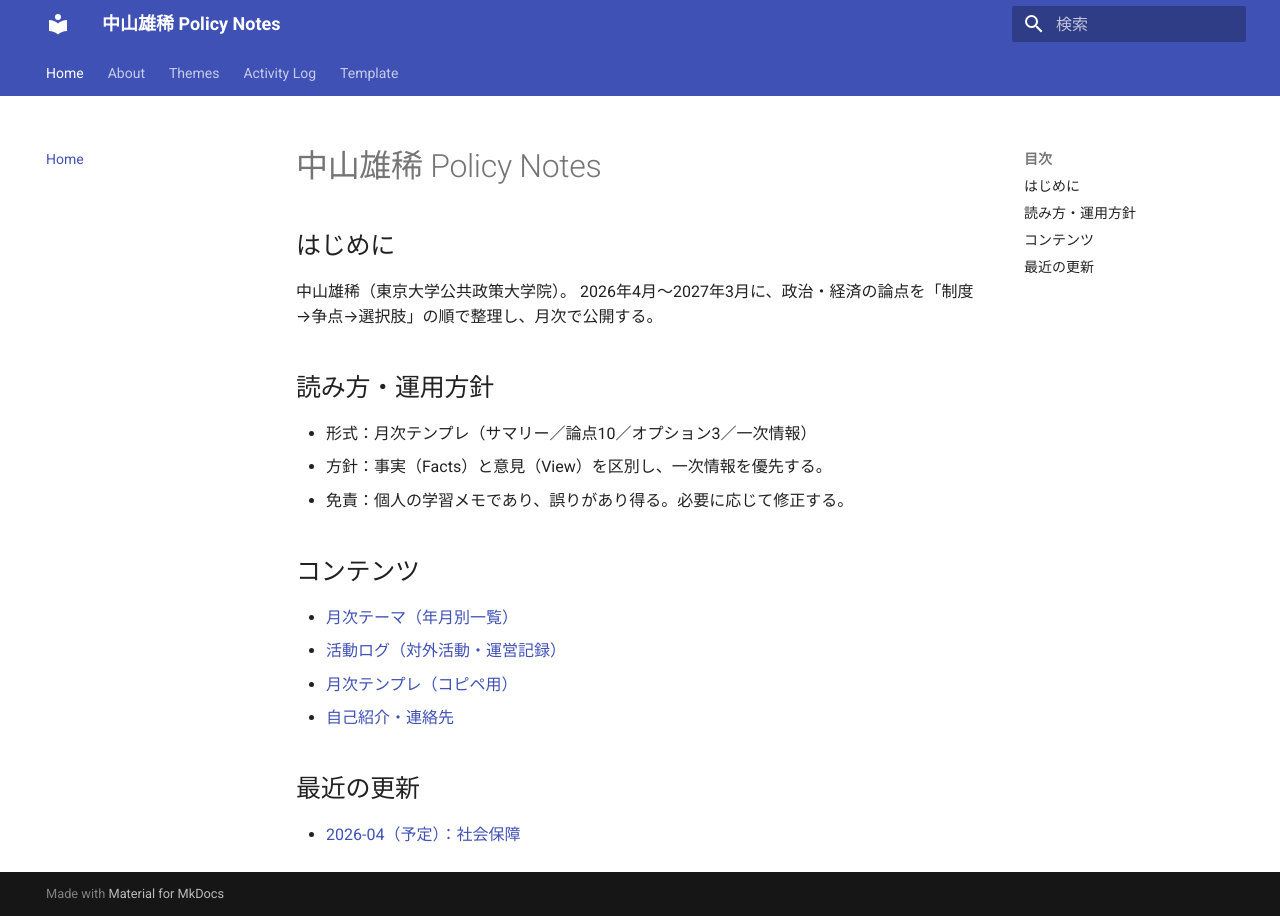
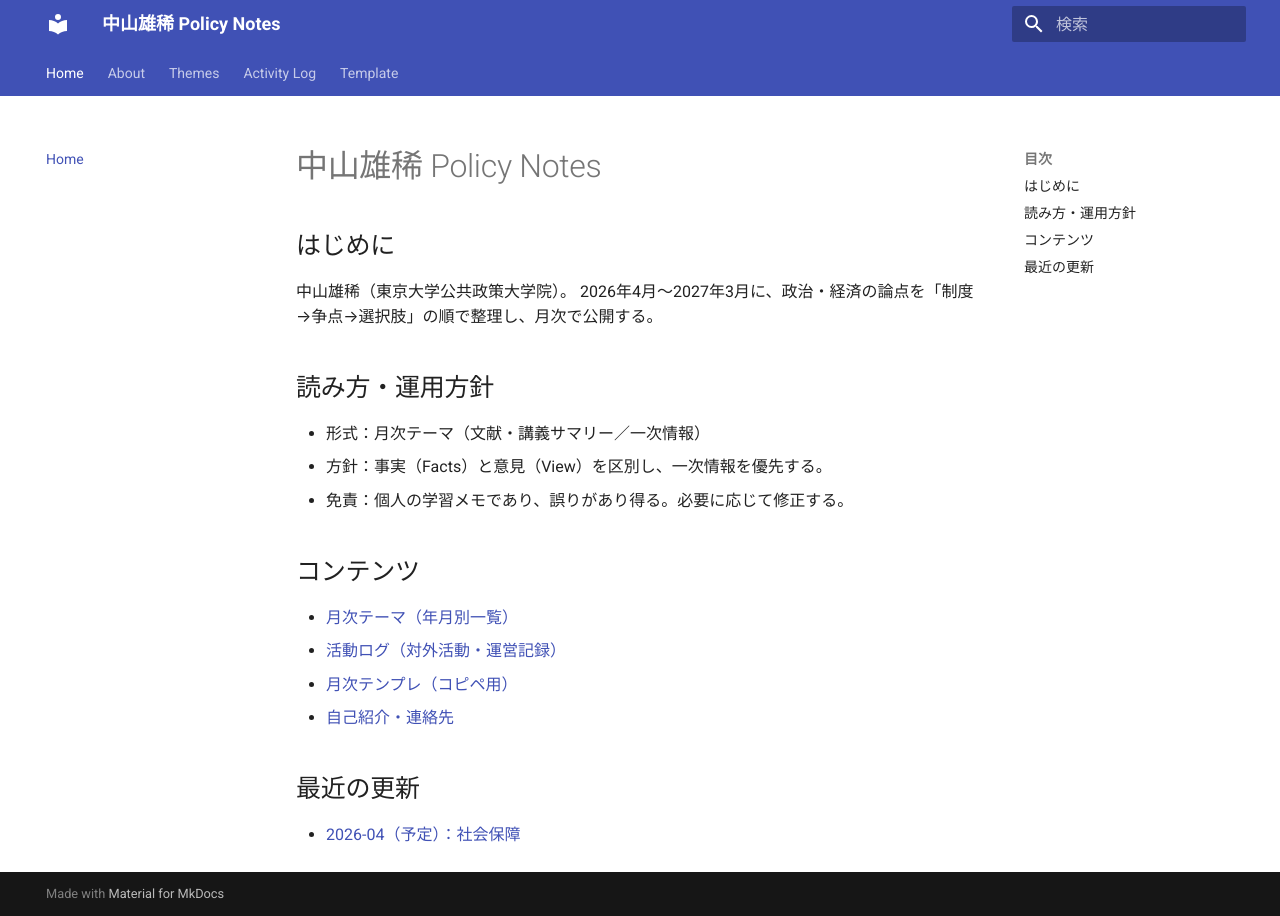
Before and after one commit to yu-ki-nakayama/policy-notes, an MkDocs documentation site: the page built from docs/index.md, in a window 1280 px wide. Built offline with MkDocs 1.6.1 and Material for MkDocs 9.7.7, drawn with Linux system fonts in a browser that asks for light colours.

Commit message:
Update index.md

```diff
--- a/docs/index.md
+++ b/docs/index.md
@@ -5,7 +5,7 @@
 2026年4月〜2027年3月に、政治・経済の論点を「制度→争点→選択肢」の順で整理し、月次で公開する。
 
 ## 読み方・運用方針
-- 形式：月次テンプレ（サマリー／論点10／オプション3／一次情報）
+- 形式：月次テーマ（文献・講義サマリー／一次情報）
 - 方針：事実（Facts）と意見（View）を区別し、一次情報を優先する。
 - 免責：個人の学習メモであり、誤りがあり得る。必要に応じて修正する。
 
```
